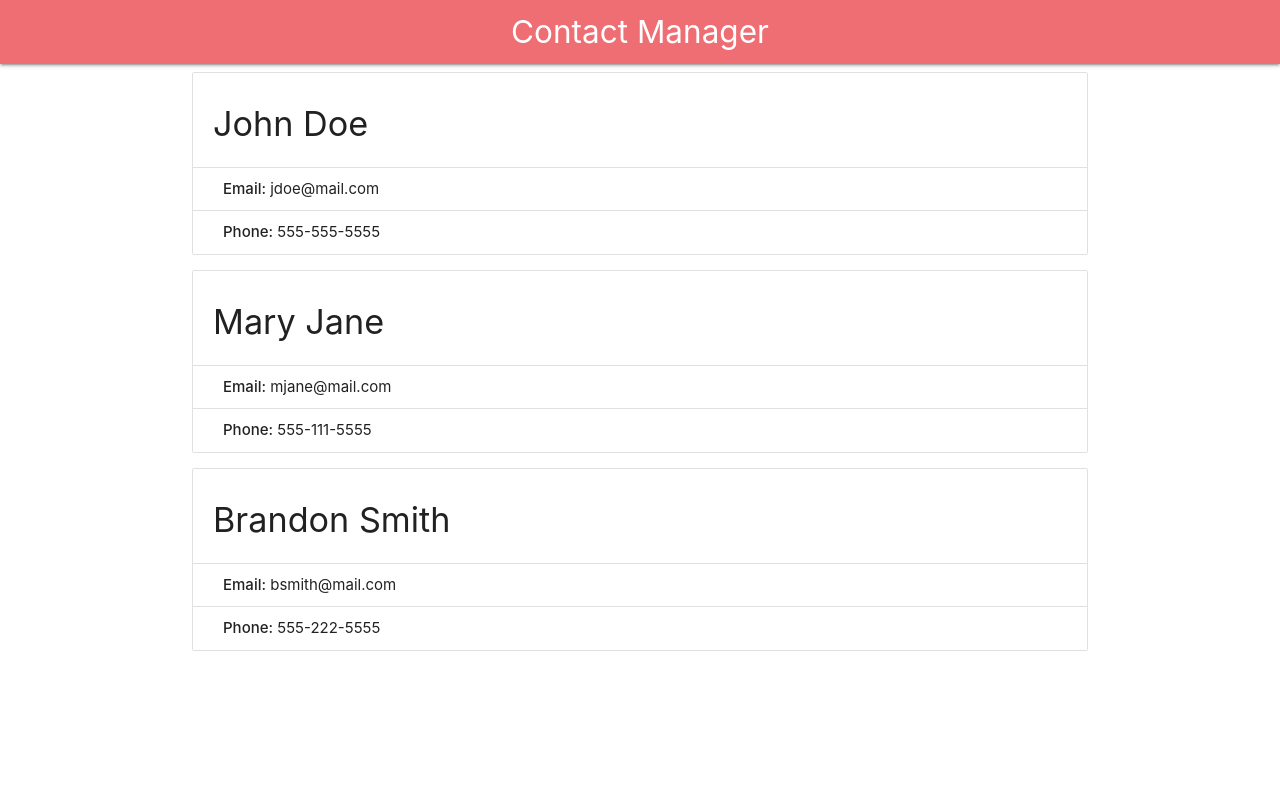
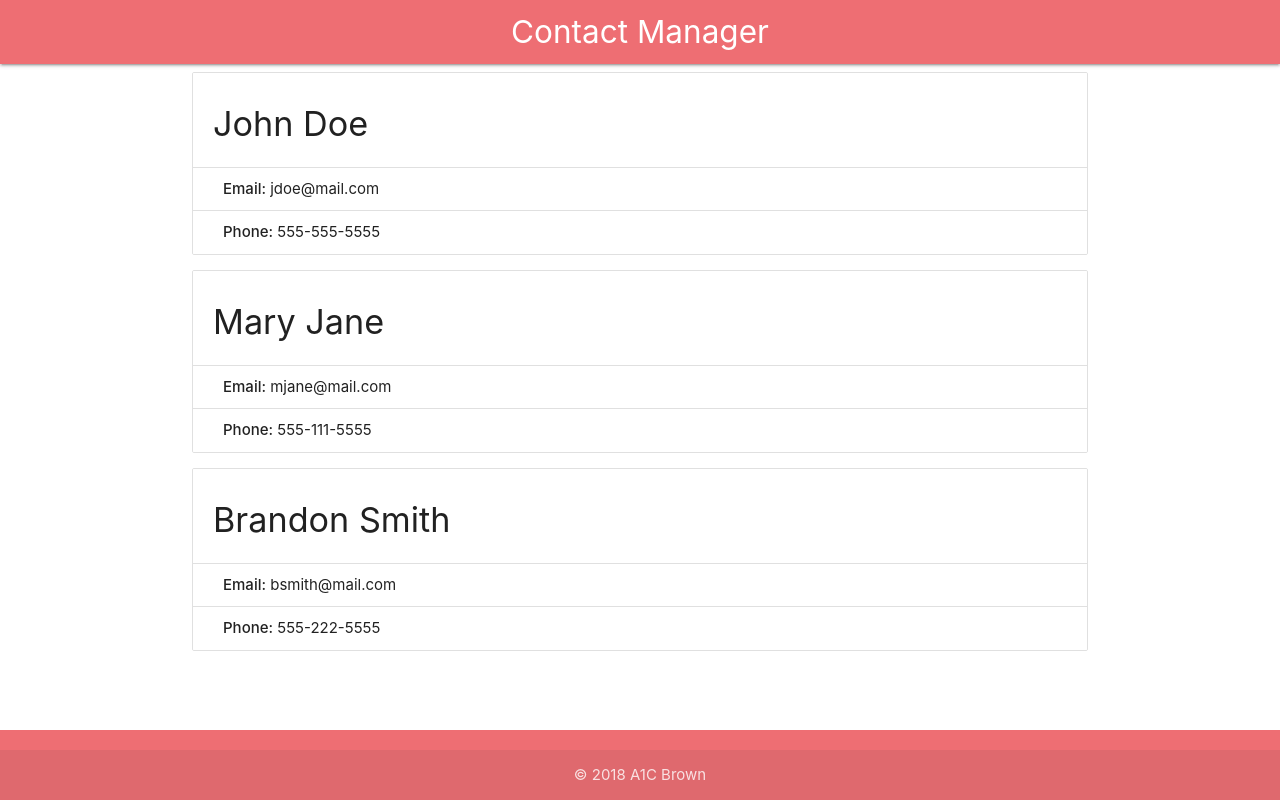
Before and after one commit to eranbrown92/ContactManager, a React app: page / in a window 1280 px wide. Built offline with nearby package versions, Linux system fonts and the light colour scheme.

Commit message:
added footer

```diff
--- /dev/null
+++ b/src/components/Footer.js
@@ -0,0 +1,12 @@
+import React from "react";
+
+export default function Footer() {
+  return (
+    <footer class="page-footer">
+      <div class="container" />
+      <div class="footer-copyright">
+        <div class="container">© 2018 A1C Brown</div>
+      </div>
+    </footer>
+  );
+}
--- a/src/index.js
+++ b/src/index.js
@@ -2,6 +2,7 @@ import React from "react";
 import ReactDOM from "react-dom";
 import Header from "./components/Header";
 import Contacts from "./components/Contacts";
+import Footer from "./components/Footer";
 
 import "./styles.css";
 
@@ -11,6 +12,7 @@ class App extends React.Component {
       <div>
         <Header />
         <Contacts />
+        <Footer />
       </div>
     );
   }
--- a/src/styles.css
+++ b/src/styles.css
@@ -1,3 +1,12 @@
 /* .App {
   font-family: sans-serif;
 } */
+footer {
+  position: fixed;
+  left: 0;
+  bottom: 0;
+  width: 100%;
+  background-color: red;
+  color: white;
+  text-align: center;
+}
```
Also changed, not shown: public/index.html (+1 -0 lines).
